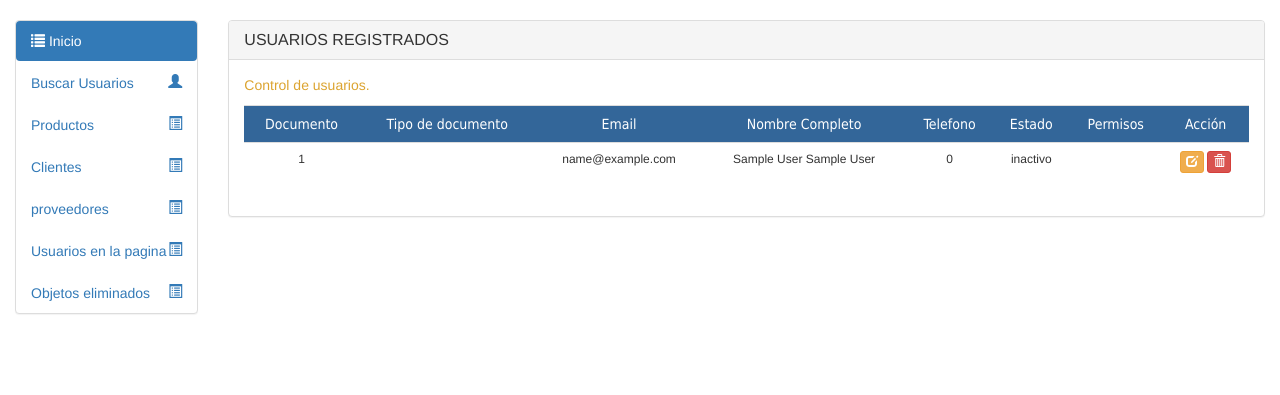
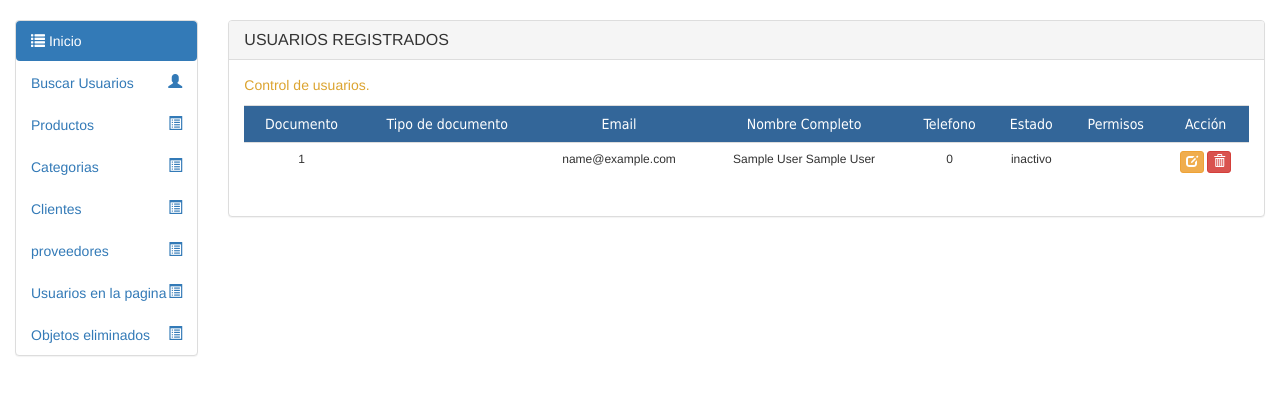
Before and after one commit to ZOLUXERO/Inventcorp-3.0, a PHP site: page /Vista/html/admon.php in a window 1280 px wide. Shown: the part 52-447 px from the top of the page. Run offline with PHP 8.4, Linux system fonts and the light colour scheme; the visitor is signed in with stand-in values (Sample User, id 1); some libraries are stand-ins or nearby versions.

Commit message:
agrega categorias

```diff
--- a/Vista/html/menulateral.php
+++ b/Vista/html/menulateral.php
@@ -16,6 +16,7 @@
       <li class="active"><a href="../../index.php"><span class="glyphicon glyphicon-list"></span> Inicio</a></li>
       <li><a href="crudusuarios.php">Buscar Usuarios<span class="glyphicon glyphicon-user pull-right"></span> </a></li>
       <li><a href="crudproductos.php">Productos<span class="glyphicon glyphicon-list-alt pull-right"></span> </a></li>
+      <li><a href="#">Categorias<span class="glyphicon glyphicon-list-alt pull-right"></span> </a></li>
       <li><a href="#">Clientes<span class="glyphicon glyphicon-list-alt pull-right"></span> </a></li>
       <li><a href="#">proveedores<span class="glyphicon glyphicon-list-alt pull-right"></span> </a></li>
       <li>
```
